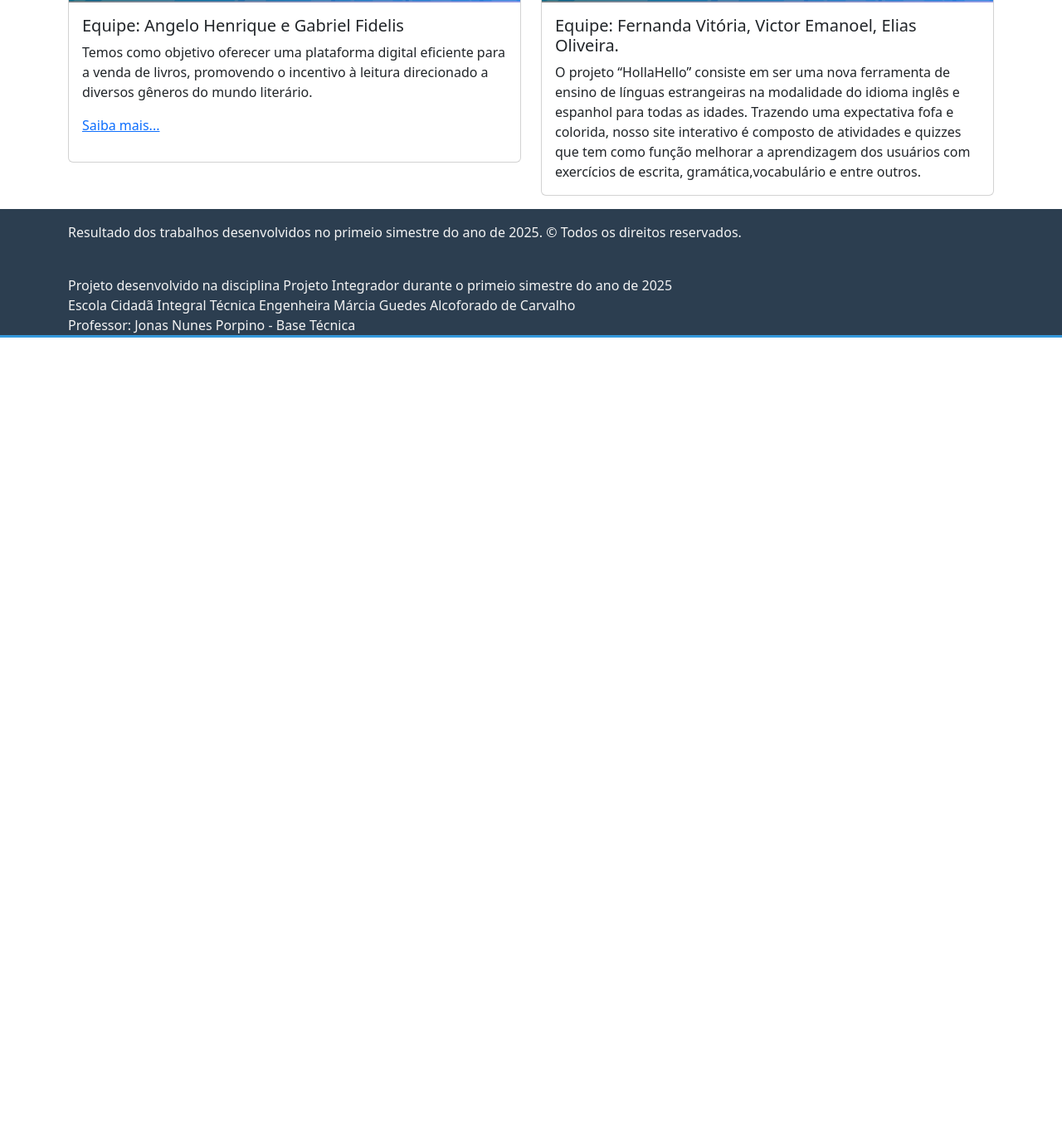
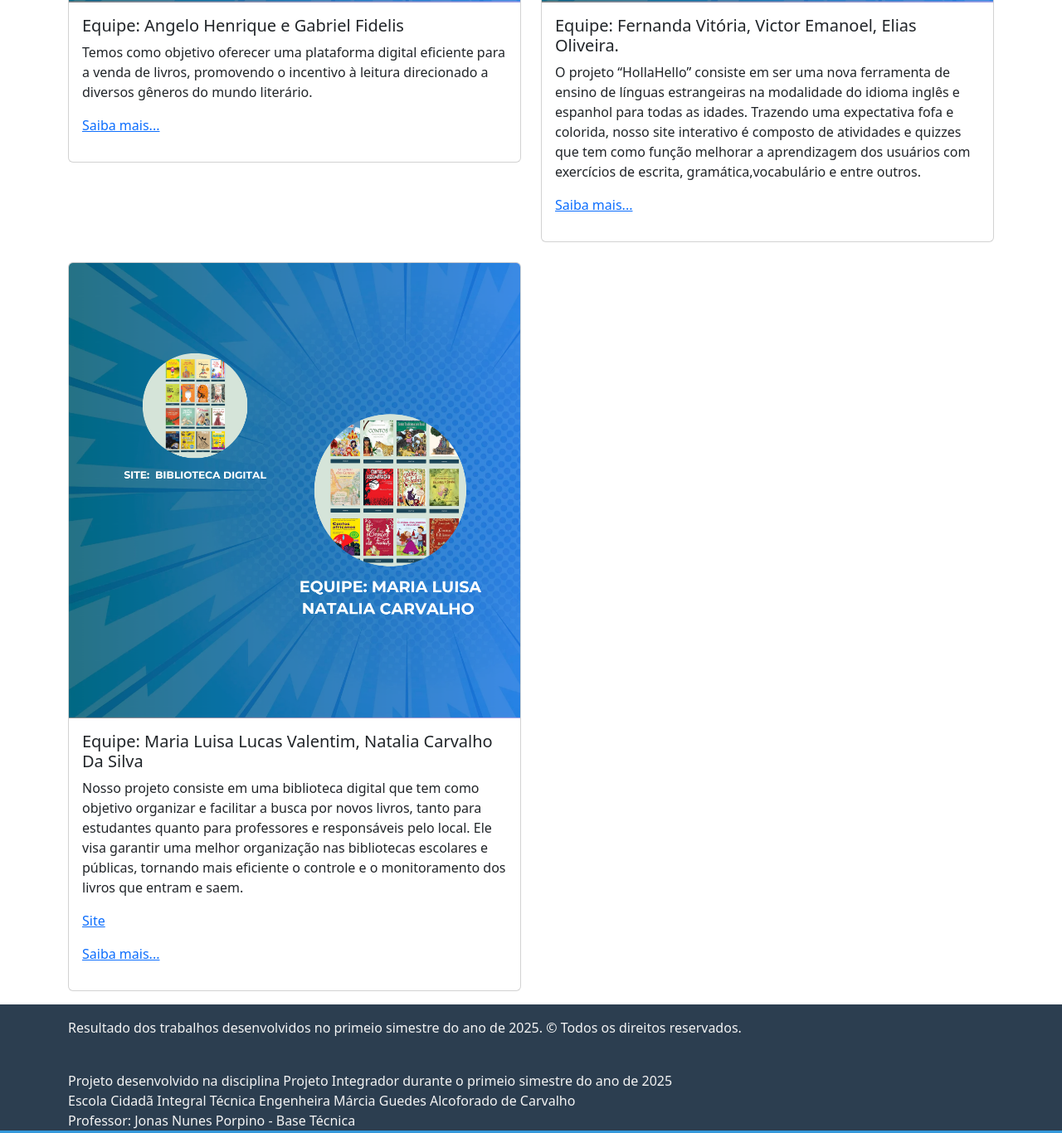
Before and after one commit to jonasporpinoprof/integrador2025, a plain HTML site: page index.html in a window 1280 px wide. Shown: the part 3332-4698 px from the top of the page at 83% size. Before the commit the page ends 3739 px from the top, so only its background shows below. Drawn offline with Linux system fonts and the light colour scheme; a script that the page names is missing.

Commit message:
up geral

```diff
--- a/index.html
+++ b/index.html
@@ -92,7 +92,7 @@
                                     <h5 class="card-title">Equipe: Amenaídes, Amitay e Kaio</h5>
                                     <p class="card-text">Desenvolver um sistema de ponto de venda (caixa) para supermercados que simplifique o processo de vendas, otimize o armazenamento
                                         de dados dos produtos num banco de dados eficiente e proporcione uma interface amigável ao operador, visando a melhoria no atendimento ao cliente e a possibilidade de futura comercialização do sistema.</p>
-                                <p><a href="https://drive.google.com/file/d/1FQekwXReTgDUyU4XpkdsU4J4R7OEmySR/view?usp=drive_link" target="_blank" class="card-link">Saiba mais...</a></p>
+                                    <p><a href="https://drive.google.com/file/d/1FDVsjz72ZepAAWq0UWp_Gr-nPMR-tTLo/view?usp=sharing" target="_blank" class="card-link">Saiba mais...</a></p>
                                 </div>
                             </div>
                         </div>
@@ -135,6 +135,26 @@
                                         estrangeiras na modalidade do idioma inglês e espanhol para todas as idades. Trazendo uma expectativa
                                         fofa e colorida, nosso site interativo é composto de atividades e quizzes que tem como função melhorar
                                         a aprendizagem dos usuários com exercícios de escrita, gramática,vocabulário e entre outros.</p>
+                                    <p><a href="https://drive.google.com/file/d/1QLCN7eaB2ED_FLNa7iHK1mT5nj6nHjRg/view?usp=sharing" target="_blank" class="card-link">Saiba mais...</a></p>
+
+                                </div>
+                            </div>
+                        </div>
+
+                        <div class="col">
+                            <div class="card">
+                                <img src="img/alunos/natalia.png" class="card-img-top" alt="...">
+                                <div class="card-body">
+                                    <h5 class="card-title">Equipe: Maria Luisa Lucas Valentim, Natalia Carvalho Da Silva</h5>
+                                    <p class="card-text">Nosso projeto consiste em uma biblioteca digital que tem
+                                                    como objetivo organizar e facilitar a busca por novos livros,
+                                                    tanto para estudantes quanto para professores e responsáveis pelo local.
+                                                    Ele visa garantir uma melhor organização nas bibliotecas
+                                                    escolares e públicas, tornando mais eficiente o controle e o
+                                                    monitoramento dos livros que entram e saem.</p>
+                                    <p><a href="https://sites.google.com/view/bibliosite/in%C3%ADcio" target="_blank" class="card-link">Site</a></p>
+                                    <p><a href="https://drive.google.com/file/d/1tK_bSPOumYjptjGKTNdz7Rr-ie1pAS1r/view?usp=sharing" target="_blank" class="card-link">Saiba mais...</a></p>
+
                                 </div>
                             </div>
                         </div>
```
Also changed, not shown: img/alunos/AMITAY.png, img/alunos/natalia.png (added). Lines whose indentation alone changed are shown as unchanged.
